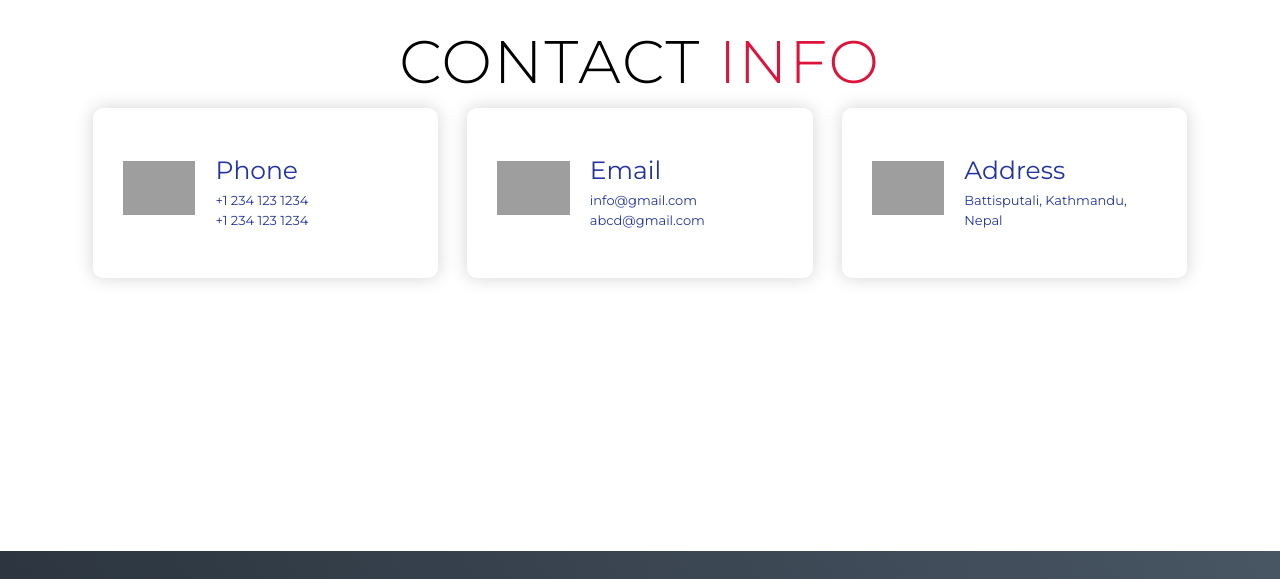
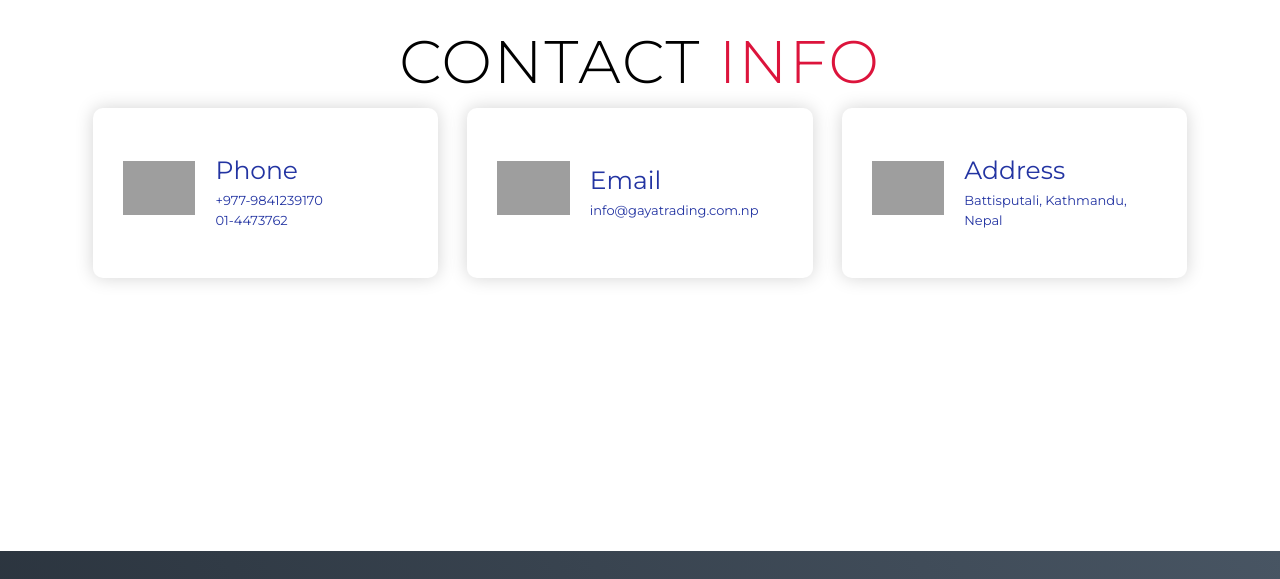
Before and after one commit to gayatrading/gayatrading.github.io, a plain HTML site: page index.html in a window 1280 px wide. Shown: the part 3792-4371 px from the top of the page. Drawn offline with Linux system fonts and the light colour scheme; grey boxes are pictures that could not be loaded.

Commit message:
Update index.html

```diff
--- a/index.html
+++ b/index.html
@@ -165,16 +165,16 @@
           <div class="icon"><img src="https://img.icons8.com/bubbles/100/000000/phone.png" /></div>
           <div class="contact-info">
             <h1>Phone</h1>
-            <h2>+1 234 123 1234</h2>
-            <h2>+1 234 123 1234</h2>
+            <h2>+977-9841239170</h2>
+            <h2>01-4473762</h2>
           </div>
         </div>
         <div class="contact-item">
           <div class="icon"><img src="https://img.icons8.com/bubbles/100/000000/new-post.png" /></div>
           <div class="contact-info">
             <h1>Email</h1>
-            <h2>info@gmail.com</h2>
-            <h2>abcd@gmail.com</h2>
+            <h2>info@gayatrading.com.np</h2>
+
           </div>
         </div>
         <div class="contact-item">
```
